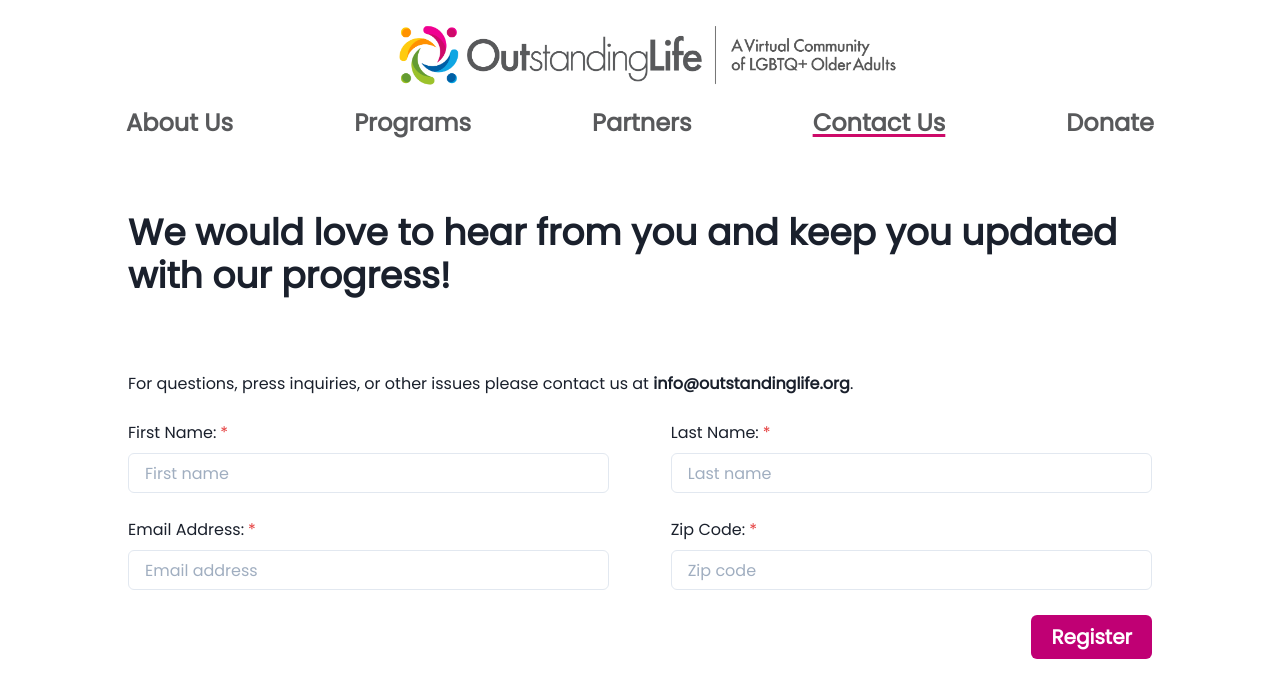
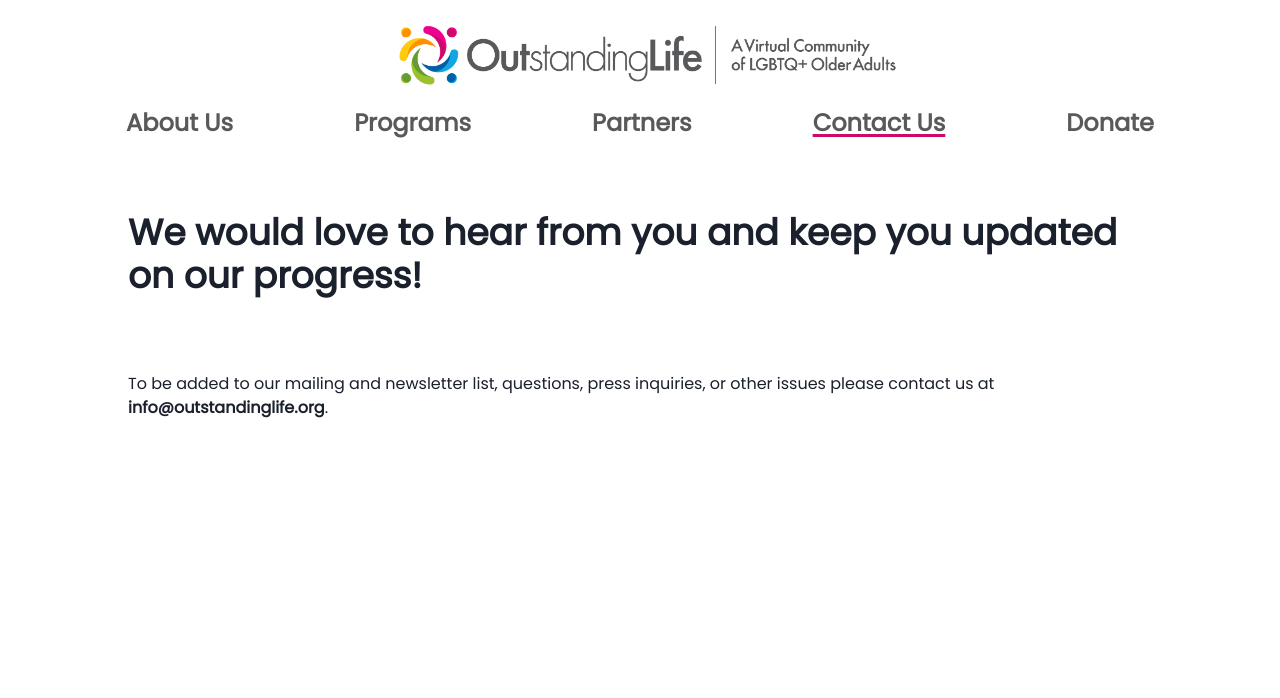
Before and after one commit to Code-4-Community/outstanding-life, a Next.js app: page /contact in a window 1280 px wide. Shown: the top 698 px of the page. Built offline with nearby package versions, Linux system fonts and the light colour scheme.

Commit message:
Make improvements to contact us page

```diff
--- a/feature-flags.ts
+++ b/feature-flags.ts
@@ -1 +1 @@
-export const CONTACT_FORM_FLAG = true;
+export const CONTACT_FORM_FLAG = false;
--- a/pages/contact/index.tsx
+++ b/pages/contact/index.tsx
@@ -6,11 +6,12 @@
   return (
     <>
       <Flex margin="auto" maxWidth="80%" marginTop="50px" direction="column">
-        <Heading>We would love to hear from you and keep you updated with our progress!</Heading>
+        <Heading>We would love to hear from you and keep you updated on our progress!</Heading>
         <Box margin="50px 0">
           <Box margin="25px 0">
             <Text>
-              For questions, press inquiries, or other issues please contact us at{' '}
+              To be added to our mailing and newsletter list, questions, press inquiries, or other
+              issues please contact us at{' '}
               <b>
                 <a href="mailto:info@outstandinglife.org">info@outstandinglife.org</a>
               </b>
```
